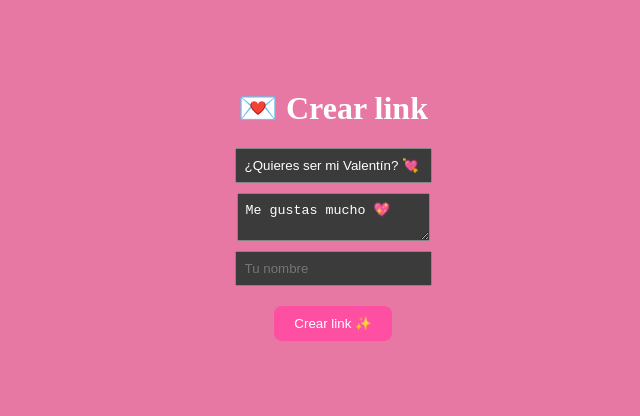
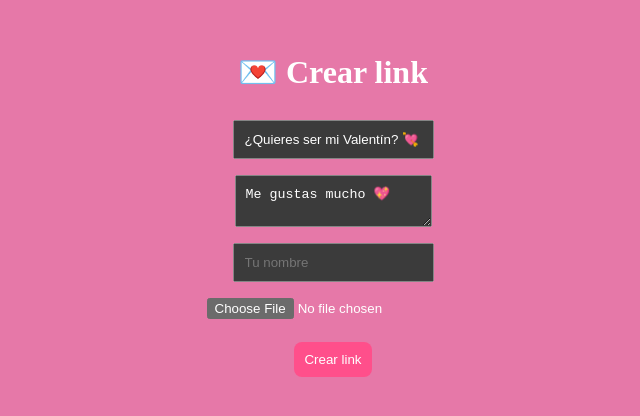
Before and after one commit to victobo18-cell/linksregalo, a Next.js app: page /create in a window 1280 px wide. Shown: the part 196-612 px from the top of the page, without its empty margins (307-947 px from the left). Built offline with nearby package versions, Linux system fonts and the light colour scheme.

Commit message:
fix formdata error

```diff
--- a/app/create/page.tsx
+++ b/app/create/page.tsx
@@ -6,88 +6,102 @@ export default function CreatePage() {
   const [question, setQuestion] = useState("¿Quieres ser mi Valentín? 💘");
   const [message, setMessage] = useState("Me gustas mucho 💖");
   const [name, setName] = useState("");
+  const [file, setFile] = useState<File | null>(null);
   const [loading, setLoading] = useState(false);
-  const [shareUrl, setShareUrl] = useState("");
 
   async function createGift() {
     setLoading(true);
-    setShareUrl("");
 
     try {
+      // ✅ AQUÍ SE CREA EL FORMDATA (esto faltaba)
+      const fd = new FormData();
+      fd.append("question", question);
+      fd.append("message", message);
+      fd.append("name", name);
+      if (file) {
+        fd.append("file", file);
+      }
+
       const res = await fetch("/api/gifts", {
         method: "POST",
         body: fd,
       });
+
       const data = await res.json();
 
       if (!res.ok) {
-        alert(data.error || "Error");
+        alert(data.error || "Error al crear link");
         return;
       }
 
-      setShareUrl(data.shareUrl);
-    } catch (e: any) {
-      alert("Error creando link");
+      alert("Link creado correctamente 💖");
+      console.log(data);
+
+    } catch (error) {
+      alert("Error inesperado");
+      console.error(error);
     } finally {
       setLoading(false);
     }
   }
 
   return (
-    <div style={{
+    <div
+      style={{
         minHeight: "100vh",
-      background: "#e678a3",
+        background: "#e678a8",
         display: "flex",
+        justifyContent: "center",
         alignItems: "center",
-      justifyContent: "center",
+        flexDirection: "column",
+        color: "white",
         fontFamily: "serif",
-      color: "white"
-    }}>
-      <div style={{ textAlign: "center" }}>
+      }}
+    >
       <h1>💌 Crear link</h1>
 
       <input
         value={question}
         onChange={(e) => setQuestion(e.target.value)}
-          style={{ display: "block", margin: "10px auto", padding: 8 }}
+        placeholder="Pregunta"
+        style={{ margin: 8, padding: 10 }}
       />
 
       <textarea
         value={message}
         onChange={(e) => setMessage(e.target.value)}
-          style={{ display: "block", margin: "10px auto", padding: 8 }}
+        placeholder="Mensaje"
+        style={{ margin: 8, padding: 10 }}
       />
 
       <input
-          placeholder="Tu nombre"
         value={name}
         onChange={(e) => setName(e.target.value)}
-          style={{ display: "block", margin: "10px auto", padding: 8 }}
+        placeholder="Tu nombre"
+        style={{ margin: 8, padding: 10 }}
+      />
+
+      <input
+        type="file"
+        onChange={(e) => setFile(e.target.files?.[0] || null)}
+        style={{ margin: 8 }}
       />
 
       <button
         onClick={createGift}
         disabled={loading}
         style={{
-            marginTop: 10,
-            padding: "10px 20px",
-            background: "#ff4fa3",
+          marginTop: 15,
+          padding: 10,
+          background: "#ff4f8b",
+          color: "white",
           border: "none",
           borderRadius: 8,
-            color: "white",
-            cursor: "pointer"
+          cursor: "pointer",
         }}
       >
-          {loading ? "Creando..." : "Crear link ✨"}
+        {loading ? "Creando..." : "Crear link"}
       </button>
-
-        {shareUrl && (
-          <div style={{ marginTop: 20 }}>
-            <p>Tu link:</p>
-            <a href={shareUrl} target="_blank">{shareUrl}</a>
-          </div>
-        )}
-      </div>
     </div>
   );
 }
```
Lines whose indentation alone changed are shown as unchanged.
